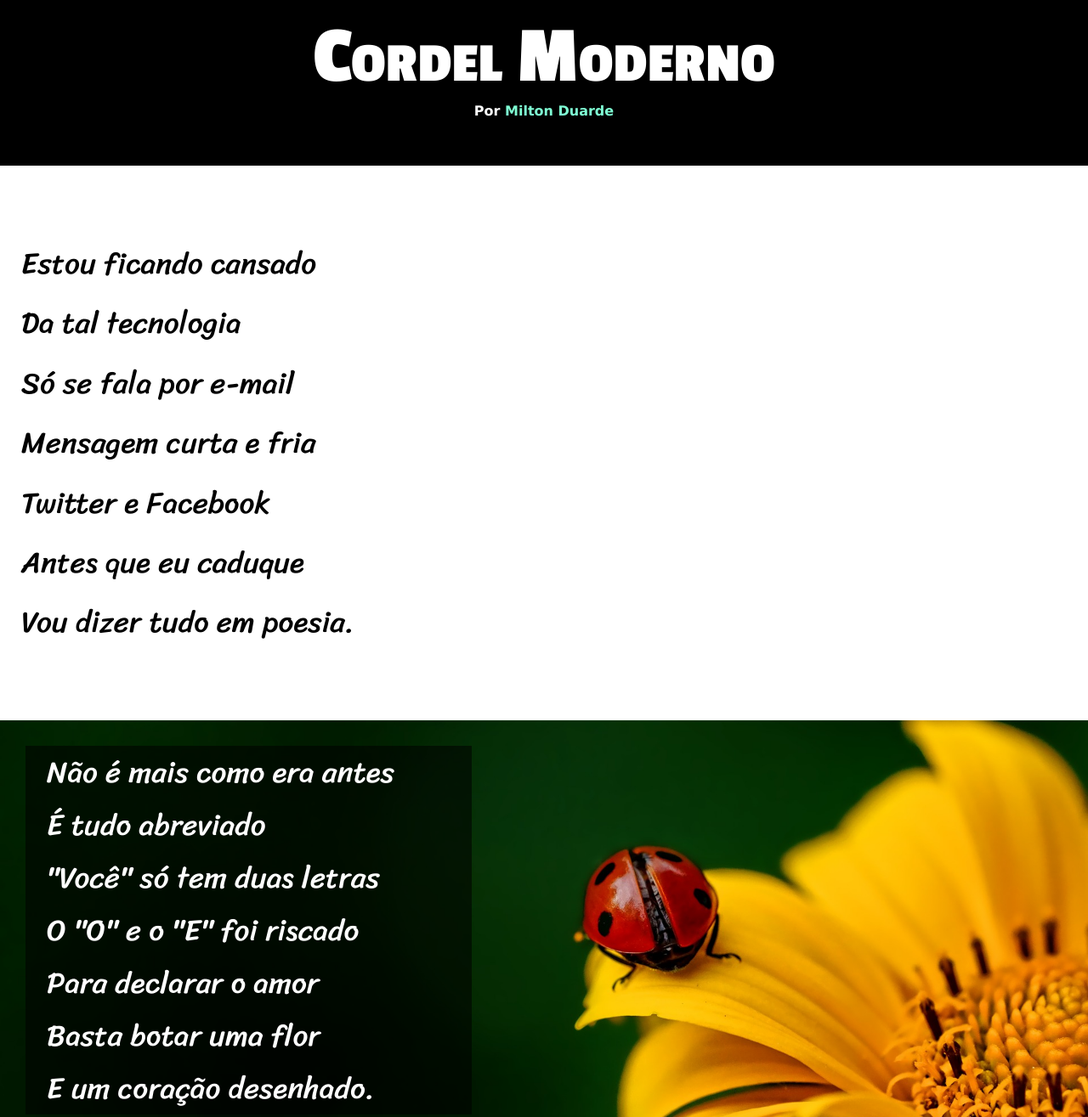
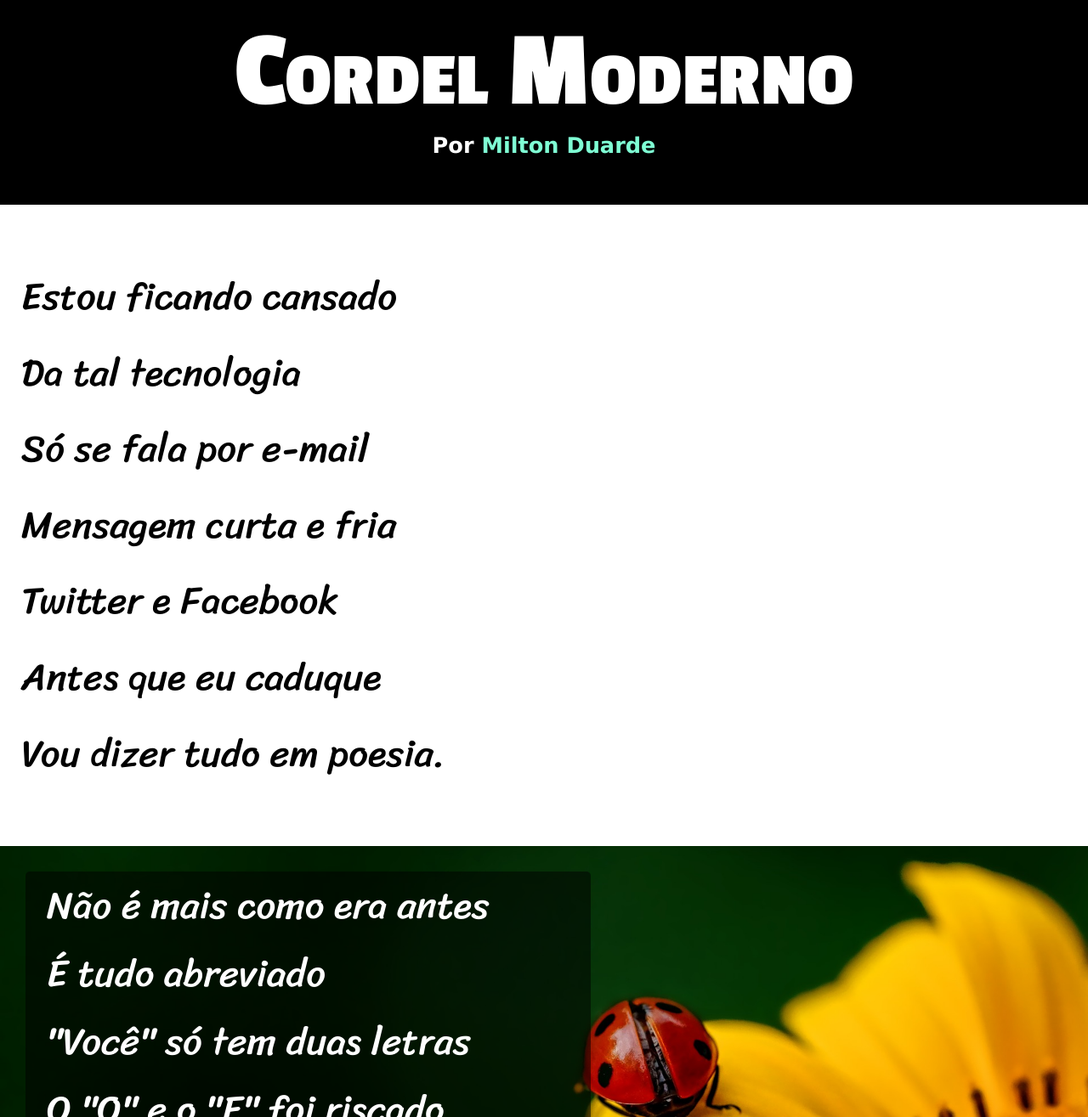
Before and after one commit to wendelsantanasantos/html-css, a plain HTML site: page desafios/ds011/cordel.html in a window 1280 px wide. Shown: the part 40-1355 px from the top of the page at 85% size. Drawn offline with Linux system fonts and the light colour scheme; a web font is replaced by a local one.

Commit message:
atualização no ds011

```diff
--- a/desafios/ds011/cordel.html
+++ b/desafios/ds011/cordel.html
@@ -18,7 +18,7 @@
 <body>
     <header>
         <h1>Cordel Moderno</h1>
-        <p>Por <a href="https://www.recantodasletras.com.br/poesias/3186743">Milton Duarde</a></p>
+        <p>Por <a href="https://www.recantodasletras.com.br/poesias/3186743" target="_blank">Milton Duarde</a></p>
     </header>
 
     <main>
@@ -87,7 +87,7 @@
     </main>
 
     <footer>
-        <p>site criado pelo curso em vídeo </p>
+        <p>site criado pelo <a href="https://www.cursoemvideo.com/" target="_blank">curso em vídeo</a> </p>
     </footer>
 
 </body>
--- a/desafios/ds011/style.css
+++ b/desafios/ds011/style.css
@@ -18,25 +18,24 @@ header{
     padding: 55px;
     text-align: center;
     text-decoration: none;
-    font-size: 2em;
     font-family:'Passion One' , cursive;
 
 }
 
 header > h1{
-    font-size: 3em; ;
+    font-size: 10vw;
     font-variant: small-caps;
 }
 
 header > p{
     font-family: Verdana, Geneva, Tahoma, sans-serif;
-    font-size: 0.5em;
+    font-size: 2vw;
     font-weight: bolder;
     padding: 0;
     margin-top: 0px;
 }
 
-header > p > a{
+ a{
     text-decoration: none;
     color: aquamarine;
 }
@@ -44,36 +43,33 @@ header > p > a{
 main{
     text-align: left;
     font-family: 'Sriracha' , cursive;
-    font-size: 2.2em;
+    font-size: 3.5vw;
 
 }
 
 main > p{
-    padding-top: 10vh;
-    padding-bottom: 10vh;
+    padding-top: 8vh;
+    padding-bottom: 8vh;
     padding-left: 25px;
     line-height: 2em;
-}
-
-
-#back1{
-    background: rgb(255, 255, 255) url(imagens/background001.jpg) center center no-repeat fixed;
-    height: 500px;
-    background-size: cover;
-    padding: 30px;
 }
 
 .back > p {
     color: #fff;
     padding-left: 25px;
-    background-color: rgba(0, 0, 0, 0.56);
-    max-width: 500px;
-
+    background-color: rgba(0, 0, 0, 0.508);
+    border-radius: 5px;
+    max-width: 50vw;
+    max-height: 100vh;
+}
+#back1{
+    background: rgb(255, 255, 255) url(imagens/background001.jpg) center center no-repeat fixed;
+    background-size: cover;
+    padding: 30px;
 }
 
 #back2{
     background: rgb(255, 255, 255) url(imagens/background002.jpg) center center no-repeat fixed;
-    height: 500px;
     background-size: cover;
     padding: 30px;
 }
@@ -81,7 +77,8 @@ main > p{
 footer{
     background-color: black;
     color: #fff;
-    padding: 5px;
+    padding: 20px;
     margin: 0;
     text-align: center;
+    font-family: Verdana, Geneva, Tahoma, sans-serif;
 }
```
